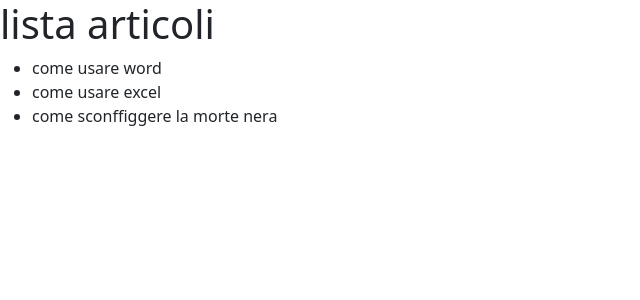
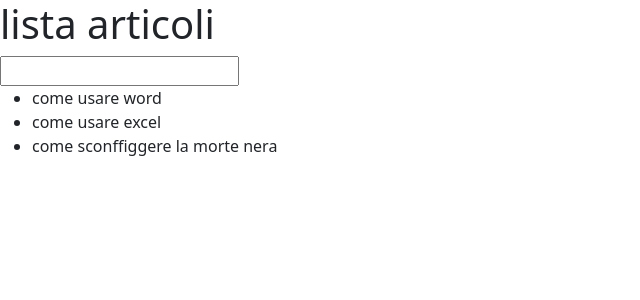
Before and after one commit to manuelpezzi/react-form, a React (Vite) app: page / in a window 1280 px wide. Shown: the top 300 px of the page, without its empty margins (0-640 px from the left). Built offline with nearby package versions, Linux system fonts and the light colour scheme.

Commit message:
new article create

```diff
--- a/src/App.jsx
+++ b/src/App.jsx
@@ -1,17 +1,33 @@
 
+import { useState } from "react"
 
-function App() {
-  const articoli = [
+const App = () => {
+  const [articles, setArticles] = useState([
     "come usare word",
     "come usare excel",
     "come sconffiggere la morte nera"
-  ]
+  ]);
+  const [newArticle, setNewarticle] = useState("");
+  const handleSubmit = (e) => {
+    e.preventDefault();
+    if (newArticle.trim()) {
+      setArticles([...articles, newArticle]);
+      setNewarticle("");
+    }
+  }
+
+
   return (
     <>
       <div>
         <h1>lista articoli </h1>
+        <form onSubmit={handleSubmit}>
+          <input type="text"
+            value={newArticle}
+            onChange={(e) => setNewarticle(e.target.value)} />
+        </form>
         <ul>
-          {articoli.map((title, index) => (
+          {articles.map((title, index) => (
             <li key={index}>{title}</li>
           ))}
         </ul>
```
